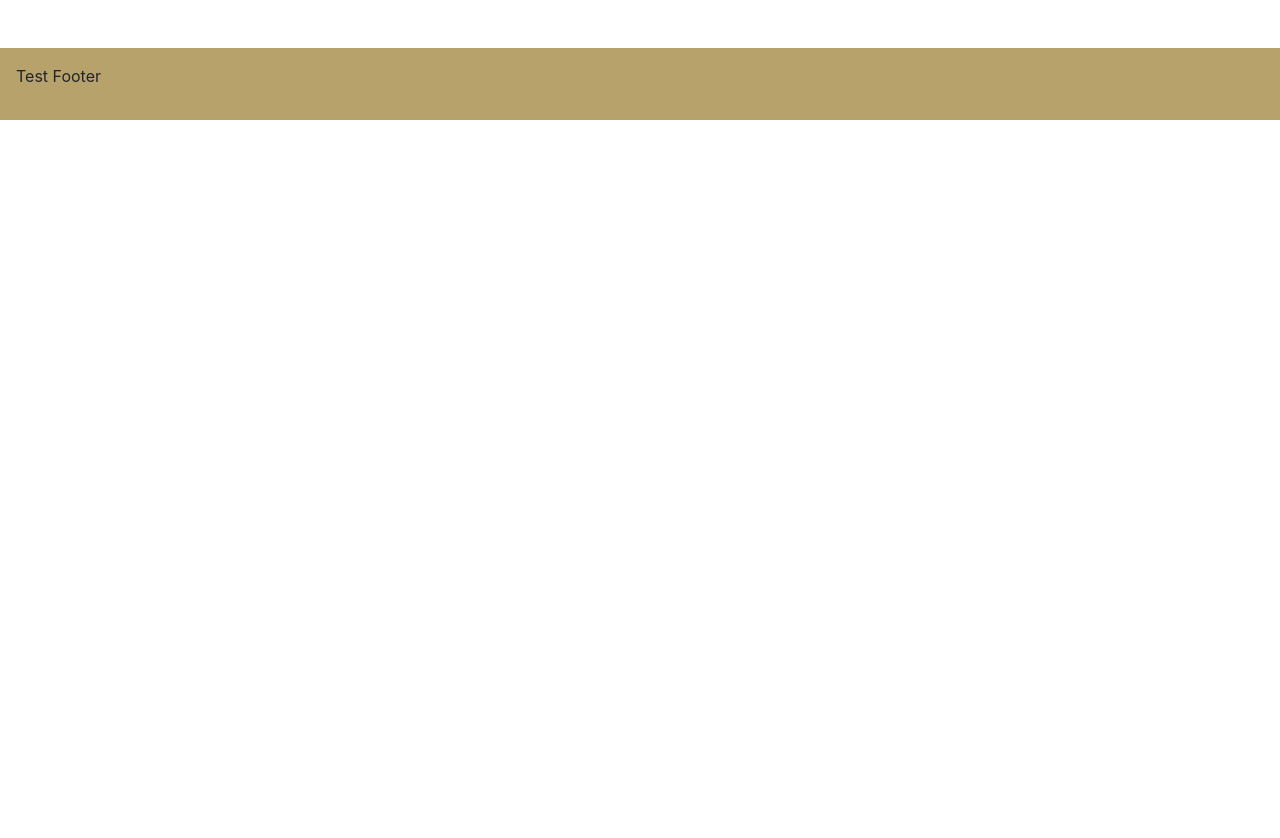
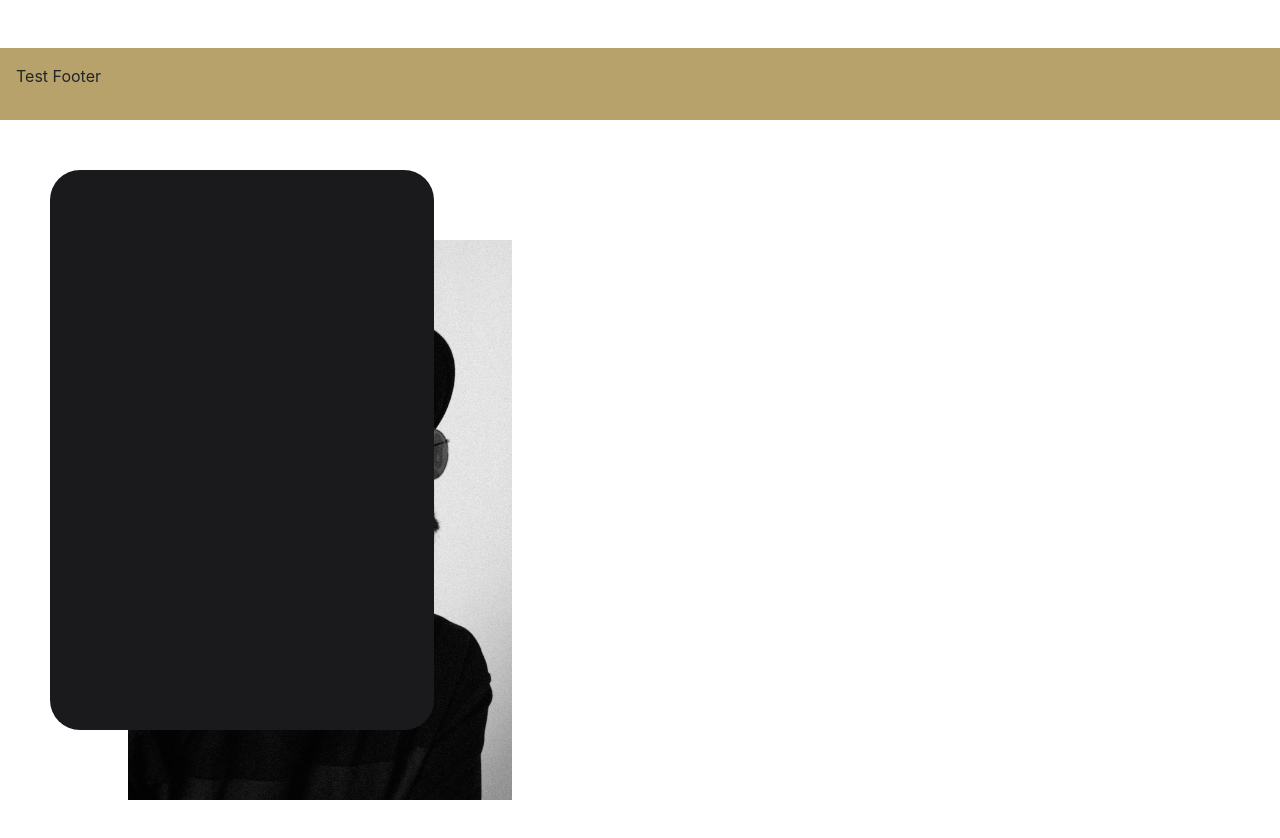
Before and after one commit to miguelxosorio/hello-there, a React (Create React App) app: page / in a window 1280 px wide. Shown: the part 680-1518 px from the top of the page. Before the commit the page ends 800 px from the top, so only its background shows below. Built offline with nearby package versions, Linux system fonts and the light colour scheme.

Commit message:
adding a more component, setting up image

```diff
--- a/src/App.js
+++ b/src/App.js
@@ -1,5 +1,6 @@
 import React from 'react';
 import About from './components/About';
+import More from './components/More';
 
 function App() {
   return (
@@ -7,6 +8,7 @@ function App() {
     <main>
       <div>
         <About />
+        <More />
       </div>
     </main>
   );
--- /dev/null
+++ b/src/components/More/index.js
@@ -0,0 +1,18 @@
+import "./more.css";
+import dp from "../../assets/display-photo/dp.jpg"
+
+function More() {
+    return (
+        <div className="more">
+            <div className="more-left">
+                <div className="more-card bg"></div>
+                <div className="more-card">
+                    <img src={dp} alt="" className="more-image"></img>
+                </div>
+            </div>
+            <div className="more-right"></div>
+        </div>
+    )
+}
+
+export default More;
--- /dev/null
+++ b/src/components/More/more.css
@@ -0,0 +1,49 @@
+:root {
+    --gold: #CDA43F;
+    --daisy: #E9E7DA;
+    --stem: #636B46;
+    --greenery: #373F27;
+    --charcoal: #1F2833;
+    --navy: #313456;
+    --subtle-gold: #B8a26C;
+    --forest: #6E7E75;
+    --black: #1A1A1D;
+}
+
+.more {
+    display: flex;
+    height: 100vh;
+    align-items: center;
+}
+
+.more-left {
+    flex: 1;
+    display: flex;
+    align-items: center;
+    justify-content: center;
+    position: relative;
+    height: 100vh;
+}
+
+.more-right {
+    flex: 1;
+}
+
+.more-card.bg {
+    position: absolute;
+    top: 50px;
+    left: 50px;
+    background-color: var(--black);
+}
+
+.more-card {
+    width: 60%;
+    height: 70vh;
+    border-radius: 30px;
+}
+
+.more-image {
+    width: 100%;
+    height: 100%;
+    object-fit: cover;
+}
```
